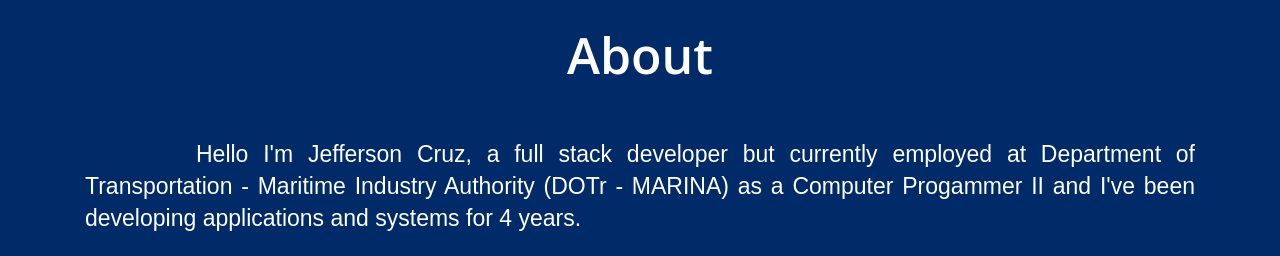
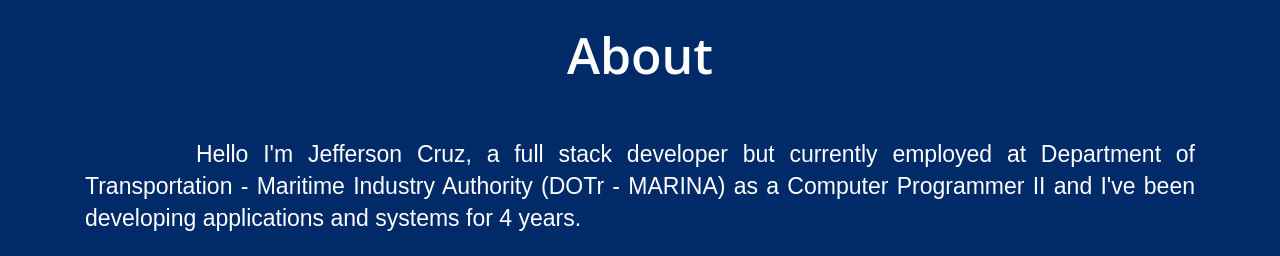
Before and after one commit to caaandycoooated/my-portfolio, a plain HTML site: page index.html in a window 1280 px wide. Shown: the part 880-1136 px from the top of the page. Drawn offline with nearby package versions, Linux system fonts and the light colour scheme.

Commit message:
Update index.html

```diff
--- a/index.html
+++ b/index.html
@@ -100,7 +100,7 @@
 
         <div class="source-sans font-size-23 font-weight-light text-justify font-white mb-4" style="text-indent: 10%;">
 					Hello I'm Jefferson Cruz, a full stack developer but currently employed at Department of Transportation - Maritime
-					Industry Authority (DOTr - MARINA) as a Computer Progammer II and I've been developing applications and systems
+					Industry Authority (DOTr - MARINA) as a Computer Programmer II and I've been developing applications and systems
 					for 4 years.
 				</div>
 
```
